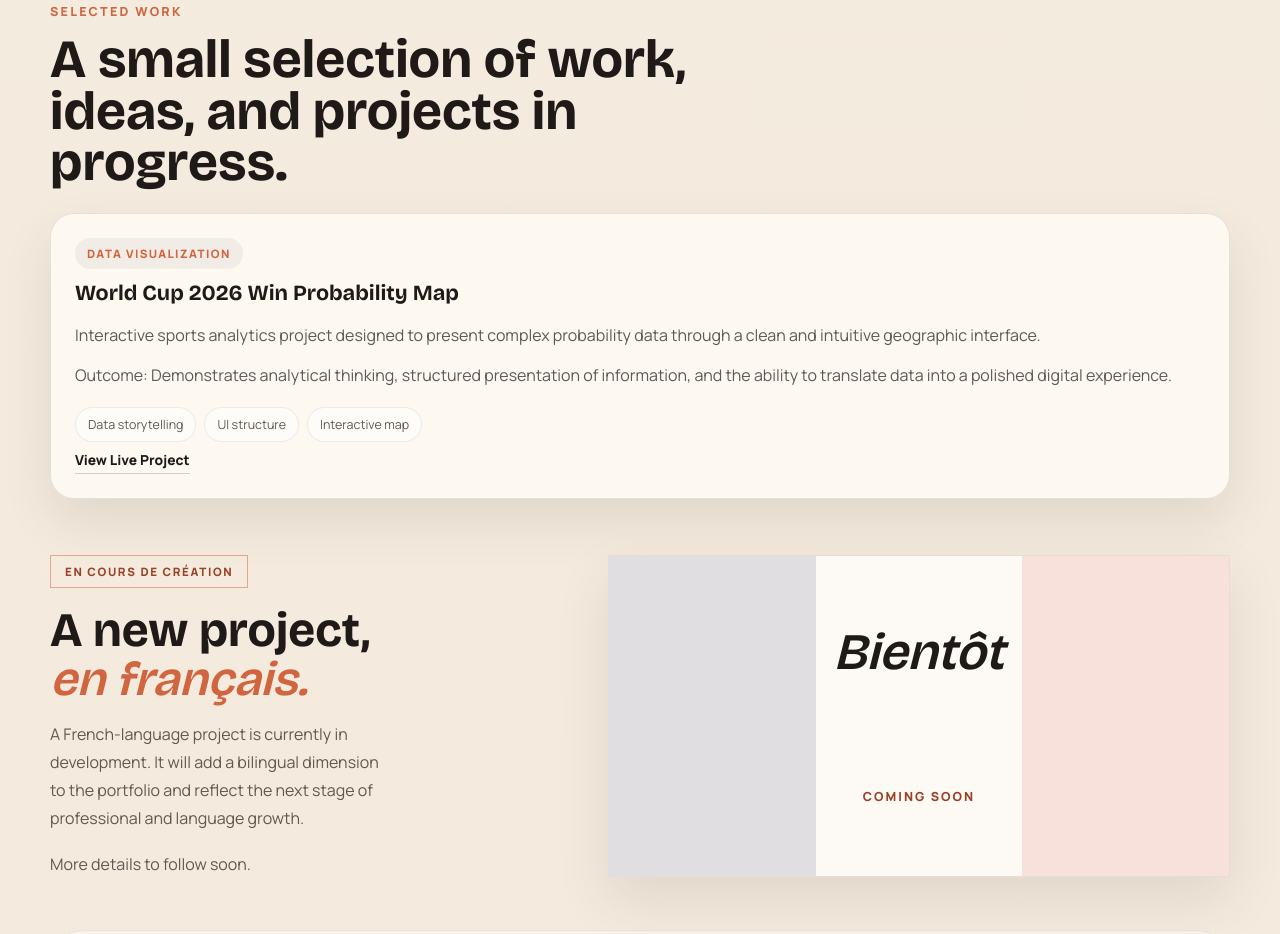
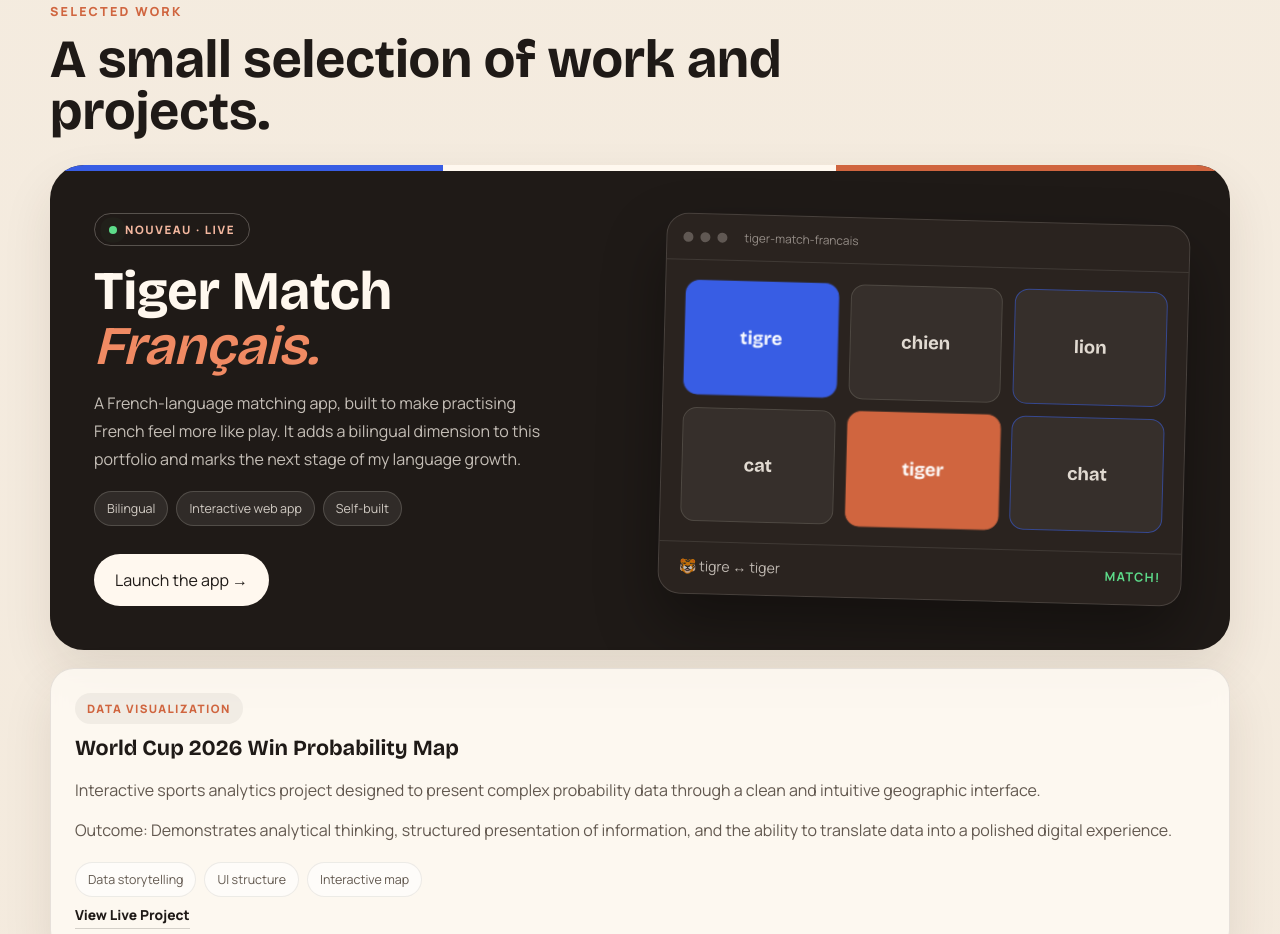
Before and after one commit to jacknguyencanada-tech/jack-nguyen, a plain HTML site: page index.html in a window 1280 px wide. Shown: the part 5162-6096 px from the top of the page. Drawn offline with nearby package versions, Linux system fonts and the light colour scheme.

Commit message:
Enhance styles and update project section in index.html
Added new styles for app features and badges, and updated project section with new content.

```diff
--- a/index.html
+++ b/index.html
@@ -926,6 +926,215 @@ a {
   }
 }
 
+.app-feature {
+  position: relative;
+  overflow: hidden;
+  display: grid;
+  grid-template-columns: 1fr 1fr;
+  gap: 44px;
+  align-items: center;
+  margin-top: 28px;
+  padding: 48px 44px 44px;
+  border-radius: var(--radius-xl);
+  background: #1f1a17;
+  color: #fff8ef;
+  box-shadow: var(--shadow);
+}
+
+.app-feature::before {
+  content: "";
+  position: absolute;
+  left: 0;
+  right: 0;
+  top: 0;
+  height: 6px;
+  background: linear-gradient(90deg, #385de4 0 33.3%, #fff8ef 33.3% 66.6%, #d0653f 66.6% 100%);
+}
+
+.app-badge {
+  display: inline-flex;
+  align-items: center;
+  gap: 8px;
+  margin-bottom: 18px;
+  padding: 8px 14px;
+  border-radius: 999px;
+  border: 1px solid rgba(255, 248, 239, 0.25);
+  color: #f3b79f;
+  text-transform: uppercase;
+  letter-spacing: 0.14em;
+  font-size: 0.72rem;
+  font-weight: 800;
+}
+
+.app-badge i {
+  width: 8px;
+  height: 8px;
+  border-radius: 50%;
+  background: #5ddc8a;
+  box-shadow: 0 0 0 0 rgba(93, 220, 138, 0.6);
+  animation: livePulse 2s infinite;
+}
+
+.app-copy h3 {
+  margin: 0 0 16px;
+  font-family: "Bricolage Grotesque", sans-serif;
+  font-size: clamp(2.2rem, 4.4vw, 3.4rem);
+  line-height: 1;
+}
+
+.app-copy h3 em {
+  display: block;
+  color: #f08a63;
+  font-style: italic;
+  font-weight: 600;
+}
+
+.app-copy p {
+  margin: 0;
+  max-width: 46ch;
+  color: rgba(255, 248, 239, 0.74);
+  line-height: 1.75;
+}
+
+.app-copy .tag {
+  background: rgba(255, 248, 239, 0.08);
+  border-color: rgba(255, 248, 239, 0.16);
+  color: rgba(255, 248, 239, 0.78);
+}
+
+.app-actions {
+  margin-top: 28px;
+}
+
+.app-feature + .project-grid {
+  margin-top: 18px;
+}
+
+.app-feature .button.primary {
+  background: #fff8ef;
+  color: #1f1a17;
+  box-shadow: none;
+}
+
+.app-window {
+  display: block;
+  border-radius: 22px;
+  background: #2a231f;
+  border: 1px solid rgba(255, 248, 239, 0.14);
+  box-shadow: 0 30px 60px rgba(0, 0, 0, 0.35);
+  overflow: hidden;
+  transform: rotate(1.5deg);
+  transition: transform 300ms ease;
+}
+
+.app-window:hover {
+  transform: rotate(0deg) translateY(-4px);
+}
+
+.app-bar {
+  display: flex;
+  align-items: center;
+  gap: 7px;
+  padding: 14px 16px;
+  border-bottom: 1px solid rgba(255, 248, 239, 0.1);
+}
+
+.app-bar span {
+  width: 10px;
+  height: 10px;
+  border-radius: 50%;
+  background: rgba(255, 248, 239, 0.25);
+}
+
+.app-bar em {
+  margin-left: 10px;
+  font-style: normal;
+  font-size: 0.74rem;
+  color: rgba(255, 248, 239, 0.5);
+}
+
+.app-board {
+  display: grid;
+  grid-template-columns: repeat(3, 1fr);
+  gap: 12px;
+  padding: 20px;
+}
+
+.tile {
+  display: grid;
+  place-items: center;
+  aspect-ratio: 4 / 3;
+  border-radius: 14px;
+  background: rgba(255, 248, 239, 0.06);
+  border: 1px solid rgba(255, 248, 239, 0.12);
+  font-family: "Bricolage Grotesque", sans-serif;
+  font-size: 1.15rem;
+  font-weight: 700;
+  color: rgba(255, 248, 239, 0.85);
+}
+
+.tile.fr {
+  border-color: rgba(56, 93, 228, 0.55);
+}
+
+.tile.on {
+  color: #fff;
+  animation: matchGlow 2.4s ease-in-out infinite;
+}
+
+.tile.fr.on {
+  background: #385de4;
+  border-color: #385de4;
+}
+
+.tile.en.on {
+  background: #d0653f;
+  border-color: #d0653f;
+}
+
+.app-foot {
+  display: flex;
+  justify-content: space-between;
+  align-items: center;
+  padding: 14px 20px 18px;
+  border-top: 1px solid rgba(255, 248, 239, 0.1);
+  color: rgba(255, 248, 239, 0.7);
+  font-size: 0.88rem;
+}
+
+.app-foot strong {
+  color: #5ddc8a;
+  letter-spacing: 0.1em;
+  text-transform: uppercase;
+  font-size: 0.78rem;
+}
+
+@keyframes livePulse {
+  70% { box-shadow: 0 0 0 9px rgba(93, 220, 138, 0); }
+  100% { box-shadow: 0 0 0 0 rgba(93, 220, 138, 0); }
+}
+
+@keyframes matchGlow {
+  0%, 100% { transform: scale(1); }
+  50% { transform: scale(1.06); }
+}
+
+@media (prefers-reduced-motion: reduce) {
+  .tile.on, .app-badge i { animation: none; }
+  .app-window { transition: none; }
+}
+
+@media (max-width: 900px) {
+  .app-feature {
+    grid-template-columns: 1fr;
+    padding: 40px 24px 28px;
+    gap: 32px;
+  }
+
+  .app-window {
+    transform: none;
+  }
+}
   </style>
 </head>
 <body>
@@ -1280,7 +1489,42 @@ a {
     <section id="projects" class="section">
       <div class="section-heading reveal-alt">
         <p class="section-kicker">Selected work</p>
-        <h2>A small selection of work, ideas, and projects in progress.</h2>
+        <h2>A small selection of work and projects.</h2>
+      </div>
+
+      <div class="app-feature reveal-alt">
+        <div class="app-copy">
+          <span class="app-badge"><i></i>Nouveau · Live</span>
+          <h3>Tiger Match <em>Français.</em></h3>
+          <p>
+            A French-language matching app, built to make practising French feel more like play.
+            It adds a bilingual dimension to this portfolio and marks the next stage of my language growth.
+          </p>
+          <div class="tag-row">
+            <span class="tag">Bilingual</span>
+            <span class="tag">Interactive web app</span>
+            <span class="tag">Self-built</span>
+          </div>
+          <div class="app-actions">
+            <a class="button primary" href="https://tiger-match-francais-v2.netlify.app/" target="_blank" rel="noreferrer">Launch the app →</a>
+          </div>
+        </div>
+
+        <a class="app-window" href="https://tiger-match-francais-v2.netlify.app/" target="_blank" rel="noreferrer" aria-label="Open Tiger Match Français">
+          <div class="app-bar" aria-hidden="true">
+            <span></span><span></span><span></span>
+            <em>tiger-match-francais</em>
+          </div>
+          <div class="app-board" aria-hidden="true">
+            <div class="tile fr on">tigre</div>
+            <div class="tile">chien</div>
+            <div class="tile fr">lion</div>
+            <div class="tile">cat</div>
+            <div class="tile en on">tiger</div>
+            <div class="tile fr">chat</div>
+          </div>
+          <div class="app-foot" aria-hidden="true"><span>🐯 tigre ↔ tiger</span><strong>Match!</strong></div>
+        </a>
       </div>
 
       <div class="project-grid">
@@ -1301,30 +1545,6 @@ a {
           <a class="project-link" href="https://world-cup-2026-win-probability.netlify.app/" target="_blank" rel="noreferrer">View Live Project</a>
         </article>
       </div>
-
-      <div class="french-project reveal-alt">
-        <div class="french-copy">
-          <span class="french-badge">En cours de création</span>
-          <h3>A new project, <em>en français.</em></h3>
-          <p>
-            A French-language project is currently in development. It will add a bilingual dimension to the portfolio
-            and reflect the next stage of professional and language growth.
-          </p>
-          <p class="french-note">More details to follow soon.</p>
-        </div>
-
-        <div class="french-visual" aria-label="French project coming soon">
-          <div class="french-flag">
-            <span></span>
-            <span></span>
-            <span></span>
-          </div>
-          <div class="french-visual-copy">
-            <strong>Bientôt</strong>
-            <span>Coming Soon</span>
-          </div>
-        </div>
-      </div>
     </section>
 
     <section id="education" class="section section-toned">
@@ -1486,7 +1706,6 @@ document.addEventListener("pointermove", (event) => {
   aura.style.left = `${event.clientX}px`;
   aura.style.top = `${event.clientY}px`;
 });
-
   </script>
 </body>
 </html>
```
